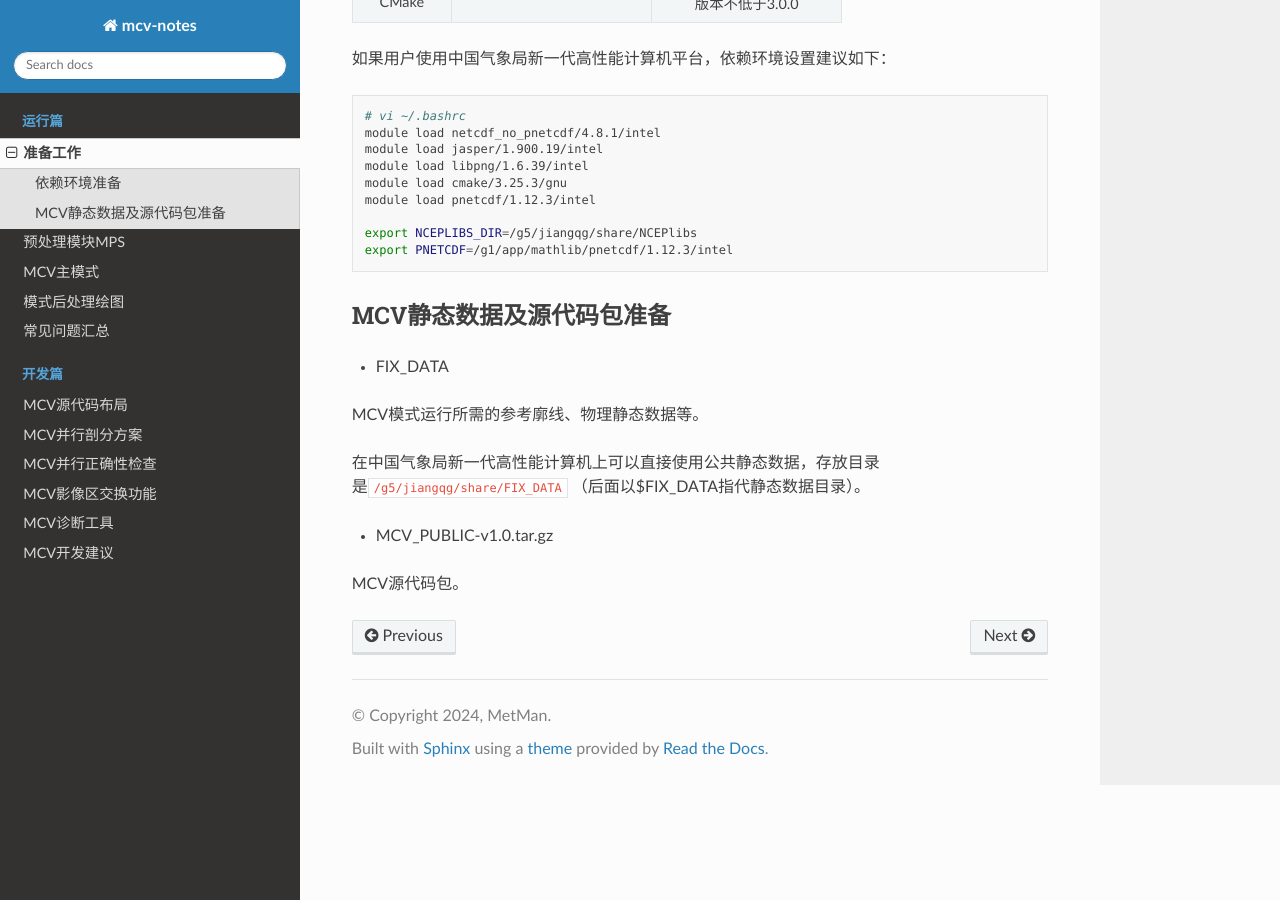
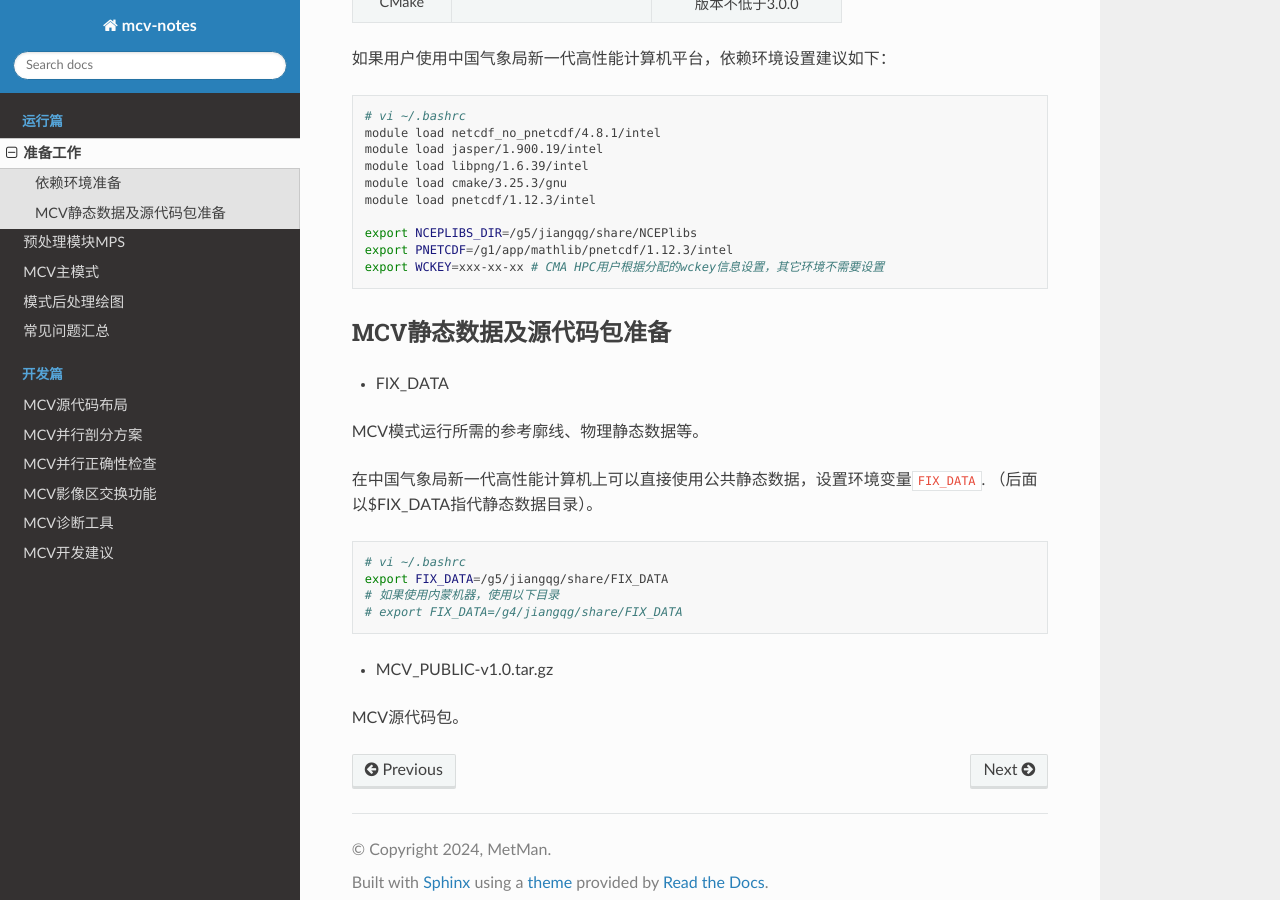
Before and after one commit to qingu/mug, a Sphinx documentation site: the page built from source/run_section/01_Depends.md, in a window 1280 px wide and 900 px high, scrolled down 509 px. Built offline with Sphinx 7.4.7 and the Read the Docs theme 2.0.0, drawn with Linux system fonts in a browser that asks for light colours.

Commit message:
Some minor changes to increase ease of use

````diff
--- a/source/run_section/01_Depends.md
+++ b/source/run_section/01_Depends.md
@@ -23,6 +23,7 @@ module load pnetcdf/1.12.3/intel
 
 export NCEPLIBS_DIR=/g5/jiangqg/share/NCEPlibs
 export PNETCDF=/g1/app/mathlib/pnetcdf/1.12.3/intel
+export WCKEY=xxx-xx-xx # CMA HPC用户根据分配的wckey信息设置，其它环境不需要设置
 ```
 
 ## MCV静态数据及源代码包准备
@@ -31,8 +32,15 @@ export PNETCDF=/g1/app/mathlib/pnetcdf/1.12.3/intel
 
 MCV模式运行所需的参考廓线、物理静态数据等。
 
-在中国气象局新一代高性能计算机上可以直接使用公共静态数据，存放目录是`/g5/jiangqg/share/FIX_DATA`
+在中国气象局新一代高性能计算机上可以直接使用公共静态数据，设置环境变量`FIX_DATA`.
 （后面以$FIX_DATA指代静态数据目录）。
+
+```bash
+# vi ~/.bashrc
+export FIX_DATA=/g5/jiangqg/share/FIX_DATA
+# 如果使用内蒙机器，使用以下目录
+# export FIX_DATA=/g4/jiangqg/share/FIX_DATA
+```
 
 - MCV_PUBLIC-v1.0.tar.gz
 
````
Also changed, not shown: source/run_section/03_mcv.md (+1 -4 lines).
